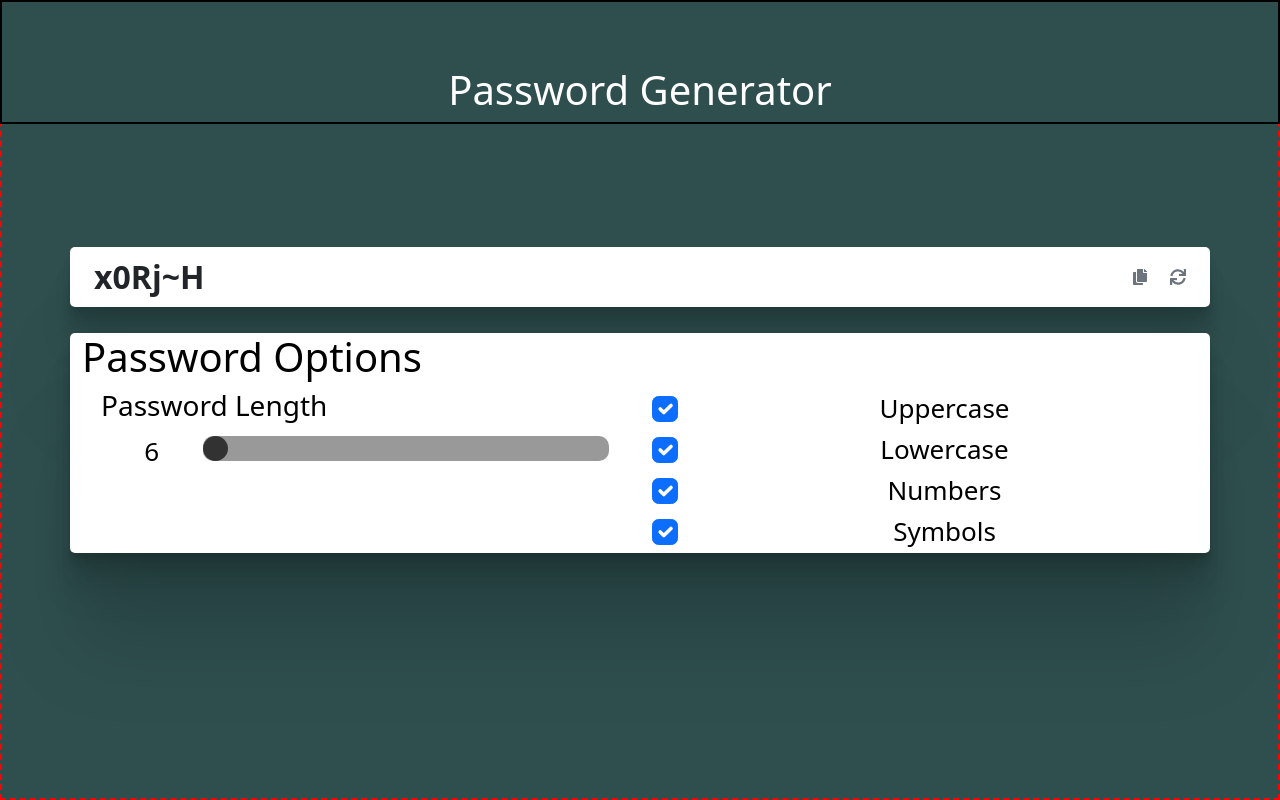
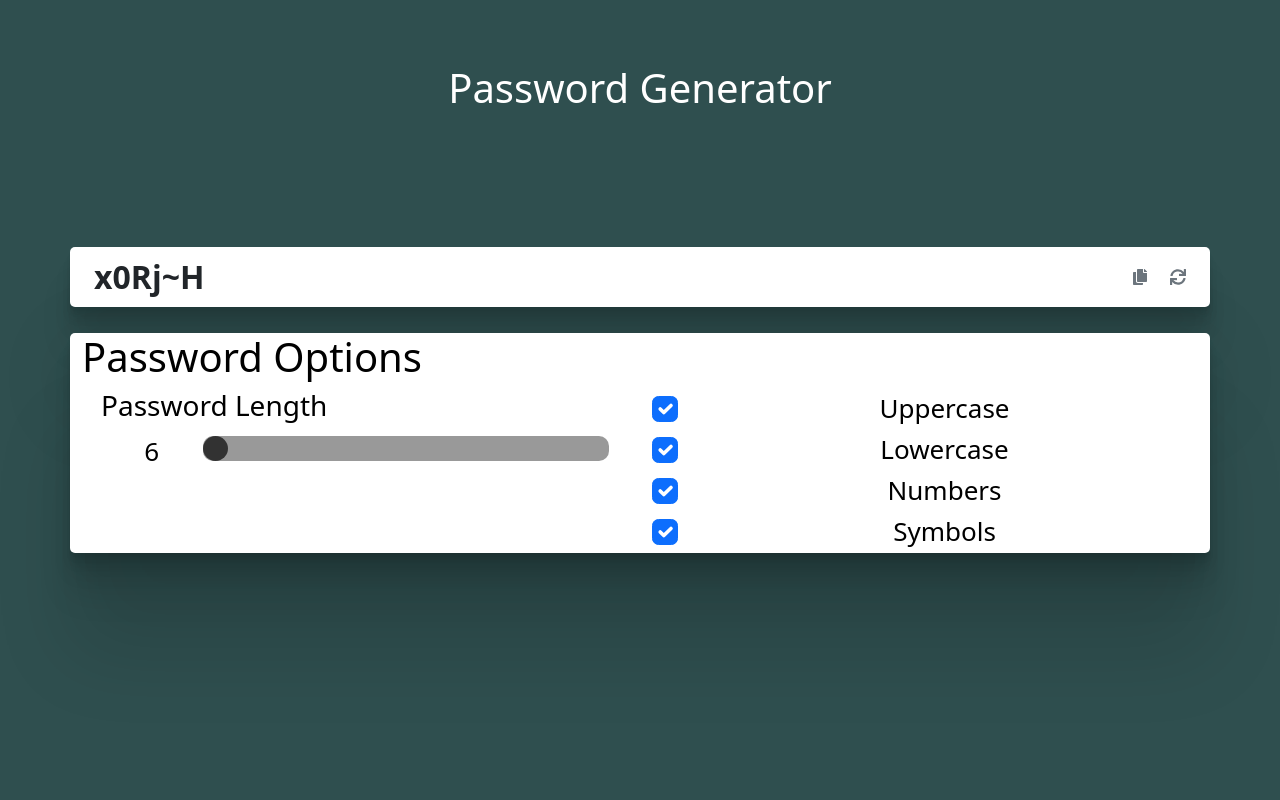
Before and after one commit to MichOchieng/passwordGen, a React (Create React App) app: page / in a window 1280 px wide. Built offline with nearby package versions, Linux system fonts and the light colour scheme.

Commit message:
Removed visual aid borders

```diff
--- a/src/styles/App.css
+++ b/src/styles/App.css
@@ -7,5 +7,4 @@
   justify-content: center;
   font-size: calc(10px + 2vmin);
   color: white;
-  border: red 2px dashed;
 }
--- a/src/styles/header.css
+++ b/src/styles/header.css
@@ -1,5 +1,4 @@
 .Header{
     text-align: center;
-    border: black 2px solid;
     padding-top: 5%;
 }
```
